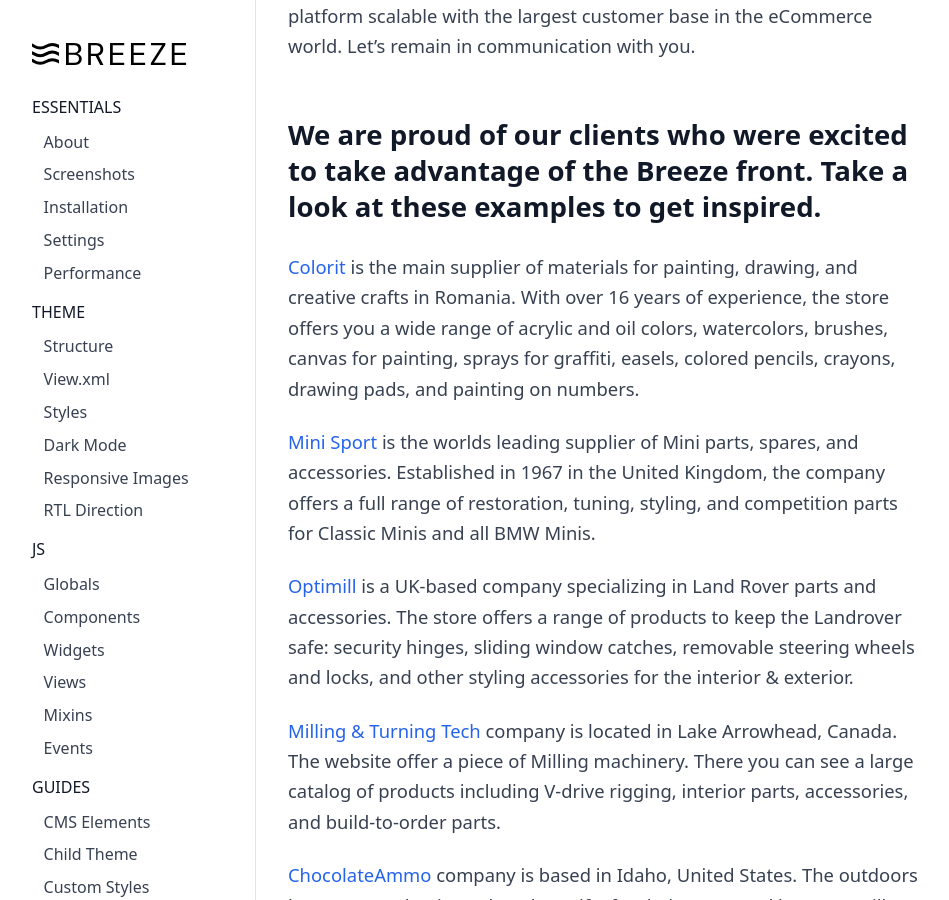
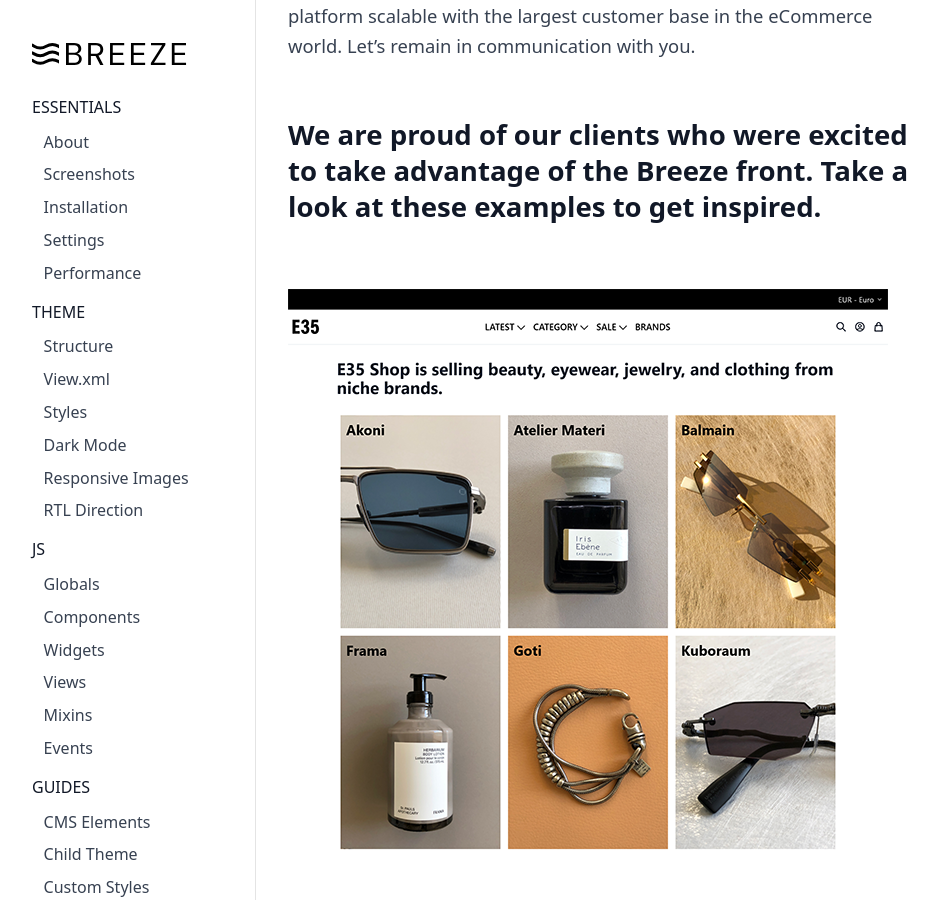
Before and after one commit to breezefront/breezefront.com, a Jekyll site: the page built from introducing-breeze.md, in a window 1280 px wide and 900 px high, scrolled down 3984 px. Shown: the whole window, without its empty margins (0-949 px from the left). Built offline with Jekyll 4.4.1, drawn with Linux system fonts in a browser that asks for light colours; our own code applies the rules of GitHub Pages for plain Markdown files.

Commit message:
Update introducing-breeze.md

```diff
--- a/introducing-breeze.md
+++ b/introducing-breeze.md
@@ -35,6 +35,9 @@ Breeze front is the Evolution of Magento 2 community products. With the advantag
 
 ## We are proud of our clients who were excited to take advantage of the Breeze front. Take a look at these examples to get inspired.
 
+![[e35shop]([https://pagespeed.web.dev/report?url=https%3A%2F%2Fbreeze.swissupdemo.com%2Fbreeze_blank%2F&form_factor=mobile](https://www.e35shop.com/))](/assets/img/introducing-breeze/e35_home_page_screenshot.png)
+
+
 [Colorit](https://colorit.ro/) is the main supplier of materials for painting, drawing, and creative crafts in Romania. With over 16 years of experience, the store offers you a wide range of acrylic and oil colors, watercolors, brushes, canvas for painting, sprays for graffiti, easels, colored pencils, crayons, drawing pads, and painting on numbers.
 
 [Mini Sport](https://www.minisport.com/) is the worlds leading supplier of Mini parts, spares, and accessories. Established in 1967 in the United Kingdom, the company offers a full range of restoration, tuning, styling, and competition parts for Classic Minis and all BMW Minis.
```
